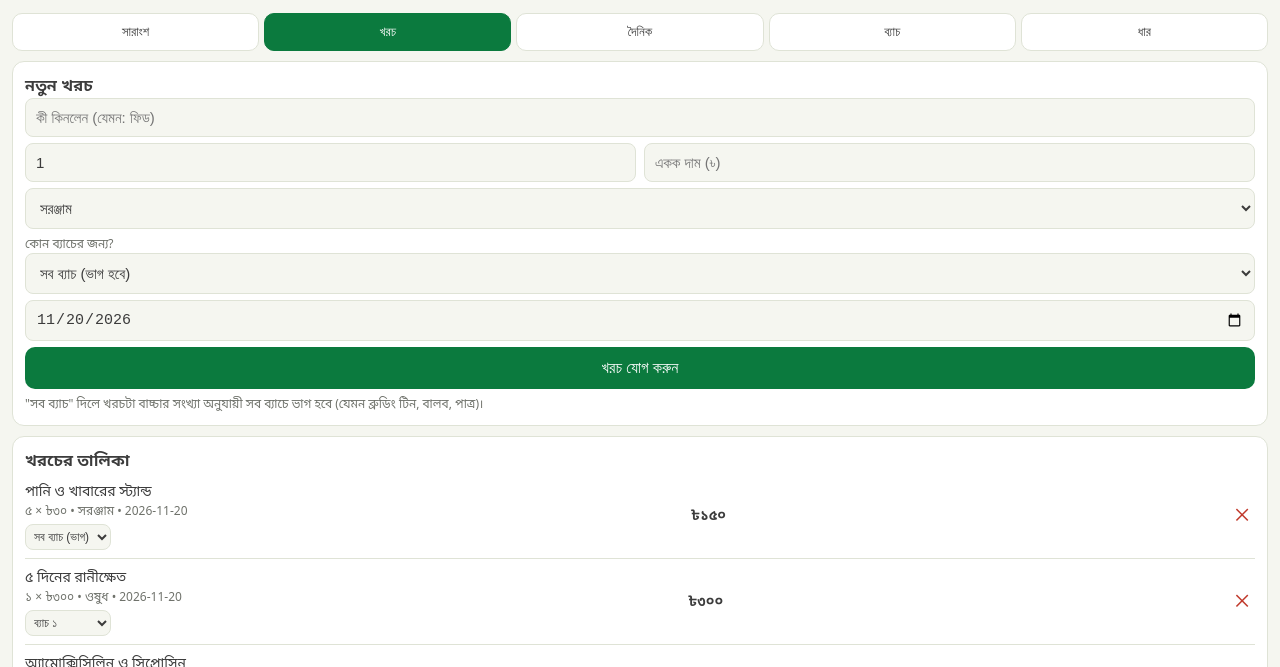
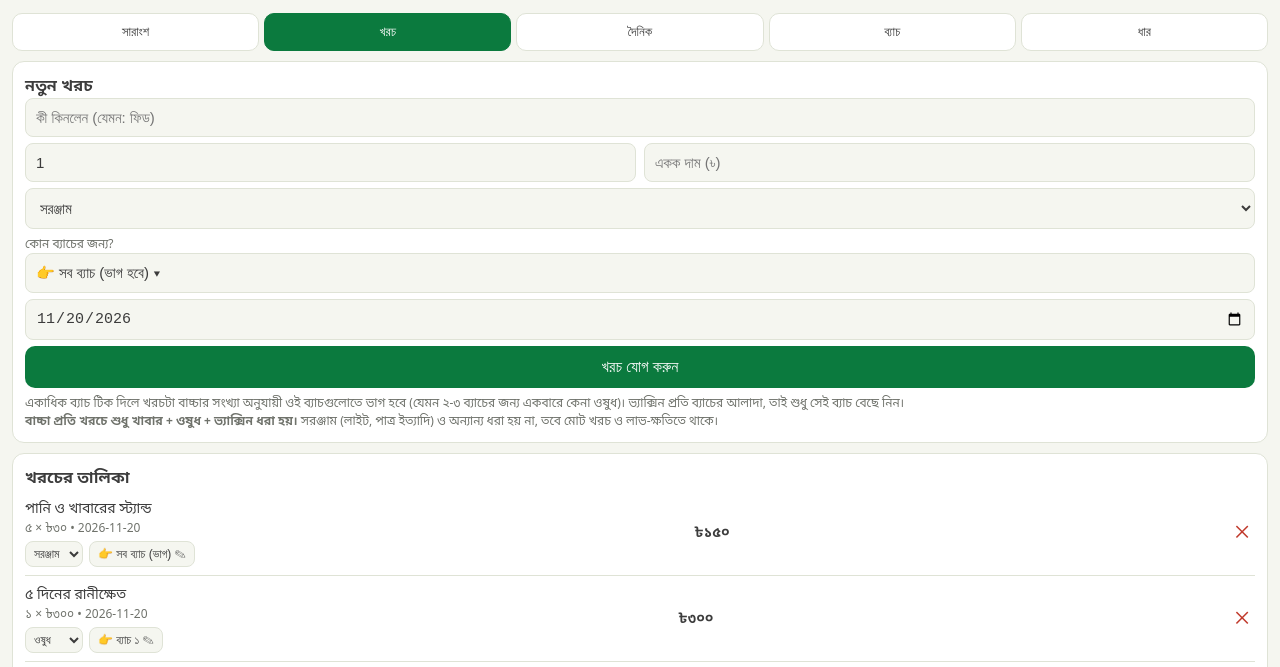
Before and after one commit to adnanagro/Adnan, a plain HTML site: page index.html in a window 1280 px wide. Both pictures are taken after a click on the button "খরচ". Shown: the part 132-799 px from the top of the page. Drawn offline with Linux system fonts and the light colour scheme.

Commit message:
Add files via upload

```diff
--- a/index.html
+++ b/index.html
@@ -24,6 +24,9 @@ select.sm{width:auto;padding:4px;font-size:12px;margin:4px 0 0}
 .row:last-child{border:0}.x{background:none;border:0;color:var(--rd);font-size:18px}.r{text-align:right;font-weight:600}.m{color:var(--mu);font-size:12px}
 .pos{color:var(--gn)}.neg{color:var(--rd)}.hide{display:none}.note{font-size:12px;color:var(--mu);margin-top:6px}
 #mo{position:fixed;inset:0;background:rgba(0,0,0,.5);display:none;align-items:center;justify-content:center;z-index:99;padding:20px}#mo .bx{background:var(--card);color:var(--tx);border-radius:14px;padding:16px;width:100%;max-width:340px}#mo .bt{display:flex;gap:8px;margin-top:6px}#mo button{flex:1;padding:11px;border-radius:10px;border:1px solid var(--bd);background:var(--bg);color:var(--tx);font-size:15px}#mo button.ok{background:var(--ac);color:#fff;border-color:var(--ac)}
+#mp{position:fixed;inset:0;background:rgba(0,0,0,.5);display:none;align-items:center;justify-content:center;z-index:98;padding:20px}#mp .bx{background:var(--card);color:var(--tx);border-radius:14px;padding:16px;width:100%;max-width:340px;max-height:85vh;overflow:auto}#mp .bt{display:flex;gap:8px;margin-top:10px}#mp button{flex:1;padding:11px;border-radius:10px;border:1px solid var(--bd);background:var(--bg);color:var(--tx);font-size:15px}#mp button.ok{background:var(--ac);color:#fff;border-color:var(--ac)}
+.ck{display:flex;align-items:center;padding:9px 0;border-bottom:1px solid var(--bd);font-size:15px;gap:8px}.ck input{width:auto;margin:0;padding:0;flex:none}
+.pick{width:100%;text-align:left;padding:10px;border:1px solid var(--bd);border-radius:8px;background:var(--bg);color:var(--tx);font-size:15px;margin-bottom:6px}.pick.sm{width:auto;padding:4px 8px;font-size:12px;margin:4px 0 0}
 .hd{display:flex;align-items:center;gap:10px;margin:4px 0 10px}.hd img{width:66px;height:62px;border-radius:12px;background:#f7f7f2;object-fit:contain;border:1px solid var(--bd)}.hd .bn{font-size:21px;font-weight:800;color:var(--ac);letter-spacing:.5px;line-height:1.1}
 </style></head><body>
 <div class="hd"><img alt="Adnan Agro" src="logo.jpg"><div><div class="bn">Adnan Agro</div><div class="m">দেশি মুরগির বাচ্চার হিসাব</div></div></div>
@@ -36,10 +39,10 @@ select.sm{width:auto;padding:4px;font-size:12px;margin:4px 0 0}
  <div class="card"><b>নতুন খরচ</b><br>
   <input id="en" placeholder="কী কিনলেন (যেমন: ফিড)">
   <div class="grid"><input id="eq" type="number" placeholder="পরিমাণ" value="1"><input id="ep" type="number" placeholder="একক দাম (৳)"></div>
-  <select id="ec"><option>সরঞ্জাম</option><option>খাবার</option><option>ওষুধ</option><option>অন্যান্য</option></select>
-  <div class="lb">কোন ব্যাচের জন্য?</div><select id="eb"></select>
+  <select id="ec"><option>সরঞ্জাম</option><option>খাবার</option><option>ওষুধ</option><option>ভ্যাক্সিন</option><option>অন্যান্য</option></select>
+  <div class="lb">কোন ব্যাচের জন্য?</div><button type="button" class="pick" id="ebb" onclick="pickE()"></button>
   <input id="ed" type="date"><button class="add" onclick="addE()">খরচ যোগ করুন</button>
-  <div class="note">"সব ব্যাচ" দিলে খরচটা বাচ্চার সংখ্যা অনুযায়ী সব ব্যাচে ভাগ হবে (যেমন ব্রুডিং টিন, বালব, পাত্র)।</div></div>
+  <div class="note">একাধিক ব্যাচ টিক দিলে খরচটা বাচ্চার সংখ্যা অনুযায়ী ওই ব্যাচগুলোতে ভাগ হবে (যেমন ২-৩ ব্যাচের জন্য একবারে কেনা ওষুধ)। ভ্যাক্সিন প্রতি ব্যাচের আলাদা, তাই শুধু সেই ব্যাচ বেছে নিন।<br><b>বাচ্চা প্রতি খরচে শুধু খাবার + ওষুধ + ভ্যাক্সিন ধরা হয়।</b> সরঞ্জাম (লাইট, পাত্র ইত্যাদি) ও অন্যান্য ধরা হয় না, তবে মোট খরচ ও লাভ-ক্ষতিতে থাকে।</div></div>
  <div class="card" id="el"></div>
 </div>
 
@@ -76,6 +79,7 @@ select.sm{width:auto;padding:4px;font-size:12px;margin:4px 0 0}
  <div class="card" id="ll"></div>
 </div>
 
+<div id="mp"></div>
 <div id="mo"><div class="bx"><div id="mm" style="margin-bottom:10px"></div><input id="mi" inputmode="numeric"><div class="bt"><button id="mc">বাতিল</button><button class="ok" id="mk">ঠিক আছে</button></div></div></div>
 <script>
 const K='murgi_v2',T=new Date();
@@ -106,23 +110,44 @@ const bname=id=>id==0?'সব ব্যাচ':(B(id)||{name:'?'}).name;
 const age=b=>Math.max(0,Math.round((new Date(today)-new Date(b.hatch))/864e5));
 const sum=(a,f)=>a.reduce((s,x)=>s+f(x),0);
 const totN=()=>sum(S.b,b=>+b.n)||1;
+const PC=['খাবার','ওষুধ','ভ্যাক্সিন'],CATS=['সরঞ্জাম','খাবার','ওষুধ','ভ্যাক্সিন','অন্যান্য'];
+const tg=x=>(x.b==0?S.b.map(b=>b.id):(x.b==-1?(x.bs||[]):[+x.b])).filter(i=>B(i));
+const part=(x,bid)=>{const t=tg(x);if(!t.includes(+bid))return 0;const tot=sum(t,i=>+B(i).n)||1;return x.q*x.p*(+B(bid).n)/tot};
+const elab=x=>x.b==0?'সব ব্যাচ (ভাগ)':(tg(x).map(bname).join(' + ')||'—');
 function stats(bid){ // bid: 'all' or id
  const bs=bid=='all'?S.b:[B(bid)],N=sum(bs,b=>+b.n);
- const sharedTot=sum(S.e.filter(x=>x.b==0),x=>x.q*x.p);
- const direct=sum(S.e.filter(x=>bid=='all'?x.b!=0:x.b==bid),x=>x.q*x.p);
- const cost=direct+(bid=='all'?sharedTot:sharedTot*N/totN());
+ const f=bid=='all'?(x=>x.q*x.p):(x=>part(x,bid));
+ const cost=sum(S.e,f),fm=sum(S.e.filter(x=>PC.includes(x.c)),f);
  const L=S.d.filter(x=>bid=='all'||x.b==bid);
  const dead=sum(L,x=>+x.m||0),sold=sum(L,x=>+x.s||0),inc=sum(L,x=>+x.i||0),feed=sum(L,x=>+x.f||0);
- return{N,cost,direct,shared:cost-direct,dead,sold,inc,feed,alive:N-dead-sold,pr:inc-cost}
+ return{N,cost,fm,oth:cost-fm,dead,sold,inc,feed,alive:N-dead-sold,pr:inc-cost}
 }
+let eSel=0;
+const selLabel=v=>v===0?'সব ব্যাচ (ভাগ হবে)':(v.map(bname).join(' + '));
+function updEb(){if(eSel!==0){eSel=eSel.filter(i=>B(i));if(!eSel.length)eSel=0}$('ebb').textContent='👉 '+selLabel(eSel)+'  ▾'}
+function pickB(sel){return new Promise(r=>{
+ const m=$('mp'),ids=sel===0?[]:sel;
+ m.innerHTML='<div class="bx"><div style="margin-bottom:8px"><b>কোন কোন ব্যাচের খরচ?</b></div><label class="ck"><input type="checkbox" id="pk0"'+(sel===0?' checked':'')+'> সব ব্যাচ (নতুন ব্যাচসহ, ভাগ হবে)</label>'+S.b.map(b=>'<label class="ck"><input type="checkbox" class="pk" value="'+b.id+'"'+(ids.includes(b.id)?' checked':'')+'> <span>'+esc(b.name)+' <span class="m">('+bn(b.n)+' টি)</span></span></label>').join('')+'<div class="note">একাধিক ব্যাচে টিক দিলে খরচটা বাচ্চার সংখ্যা অনুযায়ী ভাগ হবে।</div><div class="bt"><button id="pcn">বাতিল</button><button class="ok" id="pok">ঠিক আছে</button></div></div>';
+ m.style.display='flex';
+ const a0=$('pk0'),cs=[...m.querySelectorAll('.pk')];
+ a0.onchange=()=>{if(a0.checked)cs.forEach(c=>c.checked=false)};
+ cs.forEach(c=>c.onchange=()=>{if(c.checked)a0.checked=false});
+ const done=v=>{m.style.display='none';m.innerHTML='';r(v)};
+ $('pcn').onclick=()=>done(null);
+ $('pok').onclick=()=>{if(a0.checked)return done(0);const v=cs.filter(c=>c.checked).map(c=>+c.value);done(v.length?v:null)};
+})}
+async function pickE(){const v=await pickB(eSel);if(v===null)return;eSel=v;updEb()}
+async function editB(id){const x=S.e.find(y=>y.id==id),v=await pickB(x.b==0?0:tg(x));if(v===null)return;
+ if(v===0){x.b=0;delete x.bs}else if(v.length==1){x.b=v[0];delete x.bs}else{x.b=-1;x.bs=v}sv();render()}
+function setC(id,v){S.e.find(x=>x.id==id).c=v;sv();render()}
 function fillSel(){
  const opts=S.b.map(b=>`<option value="${b.id}">${b.name}</option>`).join('');
  $('cur').innerHTML='<option value="all">📊 সব ব্যাচ (মোট ইনভেস্ট)</option>'+opts;$('cur').value=cur;
- const keep=[$('eb').value,$('db').value];
- $('eb').innerHTML='<option value="0">সব ব্যাচ (ভাগ হবে)</option>'+opts;
+ const keep=$('db').value;
  $('db').innerHTML=opts;
- if(keep[0])$('eb').value=keep[0];if(keep[1])$('db').value=keep[1];
- if(cur!='all'){$('eb').value=$('eb').value;$('db').value=cur}
+ if(keep&&B(keep))$('db').value=keep;
+ if(cur!='all')$('db').value=cur;
+ updEb();
 }
 function render(){
  fillSel();
@@ -132,15 +157,15 @@ function render(){
  <div class="card"><div class="lb">জীবিত</div><div class="big">${bn(s.alive)}</div></div>
  <div class="card"><div class="lb">মৃত্যু</div><div class="big">${bn(s.dead)}</div></div>
  <div class="card"><div class="lb">${cur=='all'?'মোট ইনভেস্ট':'এই ব্যাচের খরচ'}</div><div class="big">৳${bn(s.cost)}</div></div>
- <div class="card"><div class="lb">প্রতি বাচ্চায় খরচ</div><div class="big">৳${bn(s.cost/s.N)}</div></div>
+ <div class="card"><div class="lb">প্রতি বাচ্চায় খরচ <span style="font-size:11px">(খাবার+ওষুধ)</span></div><div class="big">৳${bn(s.fm/s.N)}</div></div>
  <div class="card"><div class="lb">মোট আয়</div><div class="big">৳${bn(s.inc)}</div></div>
  <div class="card"><div class="lb">লাভ / ক্ষতি</div><div class="big ${s.pr>=0?'pos':'neg'}">৳${bn(s.pr)}</div></div></div>`;
- if(cur!='all')h+=`<div class="card"><b>খরচের ভাঙ্গা</b><div class="row"><span>সরাসরি এই ব্যাচের</span><span class="r">৳${bn(s.direct)}</span></div><div class="row"><span>শেয়ার্ড (সরঞ্জাম ইত্যাদির ভাগ)</span><span class="r">৳${bn(s.shared)}</span></div></div>`;
- else h+=`<div class="card"><b>ব্যাচ অনুযায়ী খরচ</b>${S.b.map(b=>{const t=stats(b.id);return `<div class="row"><span>${b.name} <span class="m">(${bn(b.n)} টি)</span></span><span class="r">৳${bn(t.cost)}</span></div>`}).join('')}</div>`;
- const cat={};S.e.forEach(x=>{if(cur=='all'||x.b==cur||x.b==0){const v=x.q*x.p*(cur!='all'&&x.b==0?B(cur).n/totN():1);cat[x.c]=(cat[x.c]||0)+v}});
- h+=`<div class="card"><b>ক্যাটাগরি অনুযায়ী খরচ</b>${Object.keys(cat).map(k=>`<div class="row"><span>${k}</span><span class="r">৳${bn(cat[k])}</span></div>`).join('')}<div class="row"><span>মোট খাবার (দৈনিক এন্ট্রি)</span><span class="r">${bn(s.feed)} কেজি</span></div></div>`;
+ h+=`<div class="card"><b>খরচের ভাঙ্গা</b><div class="row"><span>খাবার + ওষুধ + ভ্যাক্সিন<div class="m">বাচ্চা প্রতি হিসাবে ধরা হয়</div></span><span class="r">৳${bn(s.fm)}</span></div><div class="row"><span>সরঞ্জাম ও অন্যান্য<div class="m">বাচ্চা প্রতি হিসাবের বাইরে</div></span><span class="r">৳${bn(s.oth)}</span></div></div>`;
+ if(cur=='all')h+=`<div class="card"><b>ব্যাচ অনুযায়ী খরচ</b>${S.b.map(b=>{const t=stats(b.id);return `<div class="row"><span>${b.name} <span class="m">(${bn(b.n)} টি)</span><div class="m">বাচ্চা প্রতি ৳${bn(t.fm/t.N)} • মোট খরচ ৳${bn(t.cost)}</div></span><span class="r">৳${bn(t.fm)}</span></div>`}).join('')}<div class="m" style="margin-top:6px">ডানে: খাবার+ওষুধ+ভ্যাক্সিনের খরচ</div></div>`;
+ const f=cur=='all'?(x=>x.q*x.p):(x=>part(x,cur));const cat={};S.e.forEach(x=>{const v=f(x);if(v)cat[x.c]=(cat[x.c]||0)+v});
+ h+=`<div class="card"><b>ক্যাটাগরি অনুযায়ী খরচ</b>${Object.keys(cat).map(k=>`<div class="row"><span>${k}${PC.includes(k)?' <span class="m">(বাচ্চা প্রতি হিসাবে)</span>':''}</span><span class="r">৳${bn(cat[k])}</span></div>`).join('')}<div class="row"><span>মোট খাবার (দৈনিক এন্ট্রি)</span><span class="r">${bn(s.feed)} কেজি</span></div></div>`;
  $('s').innerHTML=h;
- $('el').innerHTML=`<b>খরচের তালিকা</b>`+S.e.slice().reverse().map(x=>`<div class="row"><div>${x.n}<div class="m">${bn(x.q)} × ৳${bn(x.p)} • ${x.c} • ${x.d}</div><select class="sm" onchange="setB(${x.id},this.value)"><option value="0" ${x.b==0?'selected':''}>সব ব্যাচ (ভাগ)</option>${S.b.map(b=>`<option value="${b.id}" ${x.b==b.id?'selected':''}>${b.name}</option>`).join('')}</select></div><div class="r">৳${bn(x.q*x.p)}</div><button class="x" onclick="del('e',${x.id})">✕</button></div>`).join('');
+ $('el').innerHTML=`<b>খরচের তালিকা</b>`+S.e.slice().reverse().map(x=>`<div class="row"><div>${esc(x.n)}<div class="m">${bn(x.q)} × ৳${bn(x.p)} • ${x.d}</div><div style="display:flex;gap:6px;flex-wrap:wrap"><select class="sm" onchange="setC(${x.id},this.value)">${CATS.map(c=>`<option ${x.c==c?'selected':''}>${c}</option>`).join('')}</select><button class="pick sm" onclick="editB(${x.id})">👉 ${esc(elab(x))} ✎</button></div></div><div class="r">৳${bn(x.q*x.p)}</div><button class="x" onclick="del('e',${x.id})">✕</button></div>`).join('');
  const L=S.d.filter(x=>cur=='all'||x.b==cur).sort((a,b)=>b.dt.localeCompare(a.dt));
  $('dl').innerHTML=`<b>দৈনিক রেকর্ড</b>`+(L.length?L.map(x=>`<div class="row"><div>${x.dt} • ${bname(x.b)}<div class="m">${x.m?'মৃত্যু '+bn(x.m)+' • ':''}${x.f?'খাবার '+bn(x.f)+' কেজি • ':''}${x.s?'বিক্রি '+bn(x.s)+' • ':''}${x.w?'ওজন '+bn(x.w)+'গ্রা • ':''}${x.n||''}</div></div><div class="r">${x.i?'৳'+bn(x.i):''}</div><button class="x" onclick="del('d',${x.id})">✕</button></div>`).join(''):'<div class="m">এখনো কোনো এন্ট্রি নেই</div>');
  renderL();renderBk();
@@ -160,15 +185,14 @@ window.alert=m=>{ask(m);$('mc').style.display='none';const k=$('mk').onclick;$('
 async function pw(){const v=await ask('মুছতে পাসওয়ার্ড দিন','password');if(v===null)return false;if(v.trim()==='625162')return true;alert('ভুল পাসওয়ার্ড');return false}
 async function payL(id){const x=S.l.find(y=>y.id==id),v=+await ask((x.t=='in'?'কত টাকা পরিশোধ করলেন?':'কত টাকা ফেরত পেলেন?')+' (বাকি ৳'+lrem(x)+')','number');if(!v||v<=0)return;x.pays.push({amt:v,dt:today});sv();renderL()}
 async function moreL(id){const x=S.l.find(y=>y.id==id),v=+await ask(x.t=='in'?'আরো কত টাকা ধার নিলেন?':'আরো কত টাকা ধার দিলেন?','number');if(!v||v<=0)return;x.adds=x.adds||[];x.adds.push({amt:v,dt:today});sv();renderL()}
-async function delB(id){if(S.b.length<2)return alert('অন্তত একটা ব্যাচ থাকতে হবে');if(!await pw())return;S.b=S.b.filter(x=>x.id!==id);S.d=S.d.filter(x=>x.b!=id);S.e=S.e.filter(x=>x.b!=id);if(cur==id)cur='all';sv();render()}
+async function delB(id){if(S.b.length<2)return alert('অন্তত একটা ব্যাচ থাকতে হবে');if(!await pw())return;S.b=S.b.filter(x=>x.id!==id);S.d=S.d.filter(x=>x.b!=id);S.e=S.e.filter(x=>{if(x.b==-1){x.bs=(x.bs||[]).filter(i=>i!=id);if(x.bs.length==1){x.b=x.bs[0];delete x.bs}return !x.bs||x.bs.length>0}return x.b!=id});if(cur==id)cur='all';sv();render()}
 async function delL(id){if(!await pw())return;S.l=S.l.filter(x=>x.id!==id);sv();renderL()}
 function addE(){const n=$('en').value.trim(),q=+$('eq').value||1,p=+$('ep').value;if(!n||!p)return alert('নাম ও দাম দিন');
- S.e.push({id:S.id++,n,q,p,c:$('ec').value,d:$('ed').value||today,b:+$('eb').value});sv();$('en').value=$('ep').value='';render()}
+ S.e.push({id:S.id++,n,q,p,c:$('ec').value,d:$('ed').value||today,...(eSel===0?{b:0}:eSel.length==1?{b:eSel[0]}:{b:-1,bs:eSel.slice()})});sv();$('en').value=$('ep').value='';render()}
 function addD(){S.d.push({id:S.id++,b:+$('db').value,dt:$('dd').value||today,m:$('dm').value,f:$('df').value,s:$('ds').value,i:$('di').value,w:$('dw').value,n:$('dn').value});sv();['dm','df','ds','di','dw','dn'].forEach(i=>$(i).value='');render()}
 function addB(){const n=$('bn').value.trim(),c=+$('bc').value;if(!n||!c)return alert('নাম ও সংখ্যা দিন');
  const id=Math.max(...S.b.map(b=>b.id))+1;S.b.push({id,name:n,n:c,hatch:$('bh').value||today});cur=id;sv();$('bn').value=$('bc').value='';render()}
 function upB(id,k,v){B(id)[k]=v;sv();render()}
-function setB(id,v){S.e.find(x=>x.id==id).b=+v;sv();render()}
 async function del(t,id){if(!await pw())return;S[t]=S[t].filter(x=>x.id!==id);sv();render()}
 document.querySelectorAll('.tabs button').forEach(b=>b.onclick=()=>{document.querySelectorAll('.tabs button').forEach(x=>x.classList.toggle('on',x===b));['s','e','d','b','l'].forEach(i=>$(i).classList.toggle('hide',i!==b.dataset.t))});
 $('ed').value=$('dd').value=$('bh').value=$('ld').value=today;render();
--- a/sw.js
+++ b/sw.js
@@ -1,4 +1,4 @@
-const C='adnan-agro-v2';
+const C='adnan-agro-v3';
 const A=['./','index.html','logo.jpg','favicon.png','manifest.json','icons/icon-192.png','icons/icon-512.png'];
 self.addEventListener('install',e=>{e.waitUntil(caches.open(C).then(c=>c.addAll(A)));self.skipWaiting()});
 self.addEventListener('activate',e=>{e.waitUntil(caches.keys().then(k=>Promise.all(k.filter(x=>x!==C).map(x=>caches.delete(x)))));self.clients.claim()});
```
